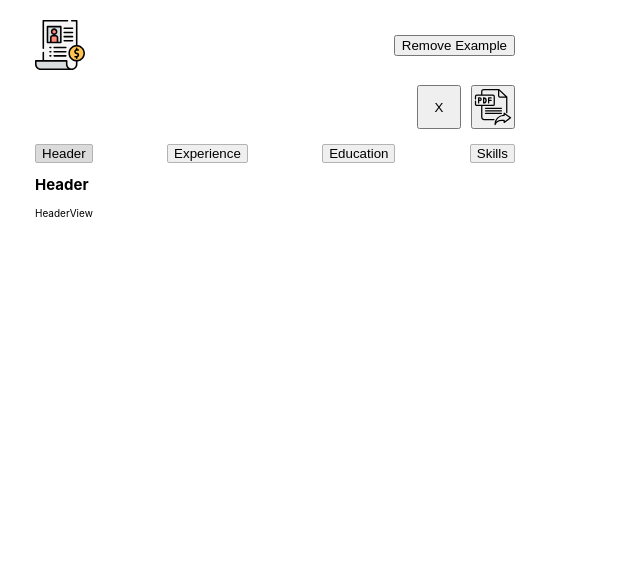
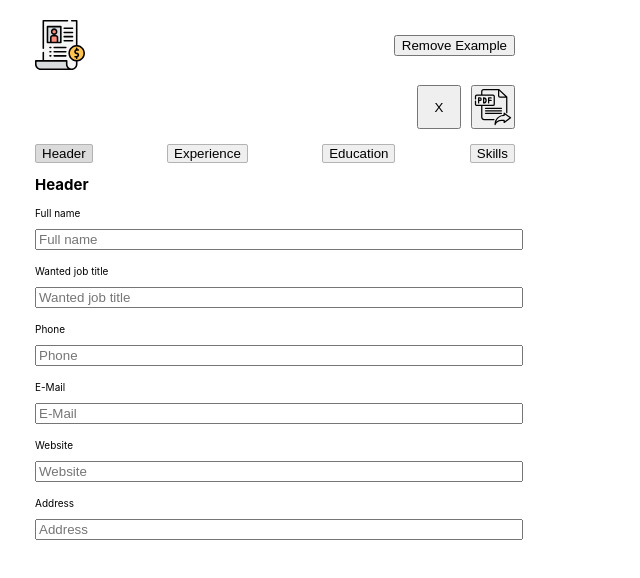
Before and after one commit to rshapoval/resume-builder, a React (Create React App) app: page / in a window 1280 px wide. Shown: the top 578 px of the page, without its empty margins (0-640 px from the left). Built offline with nearby package versions, Linux system fonts and the light colour scheme.

Commit message:
add InputWithLabel

```diff
--- /dev/null
+++ b/src/common/styles/InputWithLabel.js
@@ -0,0 +1,40 @@
+import React from 'react'
+import styled from 'styled-components'
+
+export default React.memo(function InputWithLabel ({
+  className = '', label, id, type = 'text', value, placeholder = '', changeHandler = () => {}
+}) {
+  return (
+    <StyledWrapper className={className}>
+      <label
+        className='label'
+        htmlFor={id}
+      >
+        {label}
+      </label>
+      <input
+        className='field'
+        id={id}
+        type={type}
+        value={value}
+        placeholder={placeholder}
+        onChange={changeHandler}
+      />
+    </StyledWrapper>
+  )
+})
+
+const StyledWrapper = styled.div`
+  &:not(:last-child) {
+    margin-bottom: 1.5rem;
+  }
+
+  .label {
+    display: block;
+    margin-bottom: 1rem;
+  }
+
+  .field {
+    width: 100%;
+  }
+`
--- a/src/components/form/form-container/EducationView.js
+++ b/src/components/form/form-container/EducationView.js
@@ -1,13 +1,44 @@
-import React from 'react'
-import styled from 'styled-components'
+import React, { Fragment } from 'react'
+
+import InputWithLabel from '../../../common/styles/InputWithLabel'
 
 export default function EducationView () {
   return (
-    <StyledWrapper>
-      EducationView
-    </StyledWrapper>
+    <>
+      {new Array(2).fill().map((item, i) => {
+        return (
+          <Fragment key={i}>
+            <InputWithLabel
+              label='Field of study'
+              id={`field-of-study-${i + 1}`}
+              value=''
+              placeholder='Field of study'
+              changeHandler={() => {}}
+            />
+            <InputWithLabel
+              label='Study period'
+              id={`study-period-${i + 1}`}
+              value=''
+              placeholder='Study period'
+              changeHandler={() => {}}
+            />
+            <InputWithLabel
+              label='School name'
+              id={`school-name-${i + 1}`}
+              value=''
+              placeholder='School name'
+              changeHandler={() => {}}
+            />
+            <InputWithLabel
+              label='Description'
+              id={`description-${i + 1}`}
+              value=''
+              placeholder='Description'
+              changeHandler={() => {}}
+            />
+          </Fragment>
+        )
+      })}
+    </>
   )
 }
-
-const StyledWrapper = styled.div`
-`
--- a/src/components/form/form-container/ExperienceView.js
+++ b/src/components/form/form-container/ExperienceView.js
@@ -1,13 +1,45 @@
-import React from 'react'
-import styled from 'styled-components'
+import React, { Fragment } from 'react'
+
+import InputWithLabel from '../../../common/styles/InputWithLabel'
 
 export default function ExperienceView () {
   return (
-    <StyledWrapper>
-      ExperienceView
-    </StyledWrapper>
+    <>
+      {new Array(3).fill().map((item, i) => {
+        return (
+          <Fragment key={i}>
+            <h3>Company {i + 1}</h3>
+            <InputWithLabel
+              label='Job title'
+              id={`job-title-${i + 1}`}
+              value=''
+              placeholder='Job title'
+              changeHandler={() => {}}
+            />
+            <InputWithLabel
+              label='Start & end date'
+              id={`start-end-date-${i + 1}`}
+              value=''
+              placeholder='Start & end date'
+              changeHandler={() => {}}
+            />
+            <InputWithLabel
+              label='Eployer'
+              id={`eployer-${i + 1}`}
+              value=''
+              placeholder='Eployer'
+              changeHandler={() => {}}
+            />
+            <InputWithLabel
+              label='Description'
+              id={`description-${i + 1}`}
+              value=''
+              placeholder='Description'
+              changeHandler={() => {}}
+            />
+          </Fragment>
+        )
+      })}
+    </>
   )
 }
-
-const StyledWrapper = styled.div`
-`
--- a/src/components/form/form-container/HeaderView.js
+++ b/src/components/form/form-container/HeaderView.js
@@ -1,13 +1,54 @@
 import React from 'react'
-import styled from 'styled-components'
+
+import InputWithLabel from '../../../common/styles/InputWithLabel'
 
 export default function HeaderView () {
   return (
-    <StyledWrapper>
-      HeaderView
-    </StyledWrapper>
+    <>
+      <InputWithLabel
+        label='Full name'
+        id='full-name'
+        value=''
+        placeholder='Full name'
+        changeHandler={() => {}}
+      />
+      <InputWithLabel
+        label='Wanted job title'
+        id='job-title'
+        value=''
+        placeholder='Wanted job title'
+        changeHandler={() => {}}
+      />
+      <InputWithLabel
+        label='Phone'
+        id='phone'
+        type='tel'
+        value=''
+        placeholder='Phone'
+        changeHandler={() => {}}
+      />
+      <InputWithLabel
+        label='E-Mail'
+        id='e-mail'
+        type='email'
+        value=''
+        placeholder='E-Mail'
+        changeHandler={() => {}}
+      />
+      <InputWithLabel
+        label='Website'
+        id='website'
+        value=''
+        placeholder='Website'
+        changeHandler={() => {}}
+      />
+      <InputWithLabel
+        label='Address'
+        id='address'
+        value=''
+        placeholder='Address'
+        changeHandler={() => {}}
+      />
+    </>
   )
 }
-
-const StyledWrapper = styled.div`
-`
--- a/src/components/form/form-container/SkillsView.js
+++ b/src/components/form/form-container/SkillsView.js
@@ -1,13 +1,58 @@
-import React from 'react'
-import styled from 'styled-components'
+import React, { Fragment } from 'react'
+
+import InputWithLabel from '../../../common/styles/InputWithLabel'
 
 export default function SkillsView () {
   return (
-    <StyledWrapper>
-      SkillsView
-    </StyledWrapper>
+    <>
+      {new Array(2).fill().map((item, i) => {
+        return (
+          <Fragment key={i}>
+            <h3>Company {i + 1}</h3>
+            <InputWithLabel
+              label='Name'
+              id={`name-${i + 1}`}
+              value=''
+              placeholder='Name'
+              changeHandler={() => {}}
+            />
+            <InputWithLabel
+              label='Position'
+              id={`position-${i + 1}`}
+              value=''
+              placeholder='Position'
+              changeHandler={() => {}}
+            />
+            <InputWithLabel
+              label='Company Name'
+              id={`company-name-${i + 1}`}
+              value=''
+              placeholder='Company Name'
+              changeHandler={() => {}}
+            />
+            <InputWithLabel
+              label='Description'
+              id={`description-${i + 1}`}
+              value=''
+              placeholder='Description'
+              changeHandler={() => {}}
+            />
+          </Fragment>
+        )
+      })}
+      <h3>Skills</h3>
+      {new Array(7).fill().map((item, i) => {
+        return (
+          <InputWithLabel
+            key={i}
+            label='Skill'
+            id={`skill-${i + 1}`}
+            value=''
+            placeholder='Skill'
+            changeHandler={() => {}}
+          />
+        )
+      })}
+    </>
   )
 }
-
-const StyledWrapper = styled.div`
-`
```
